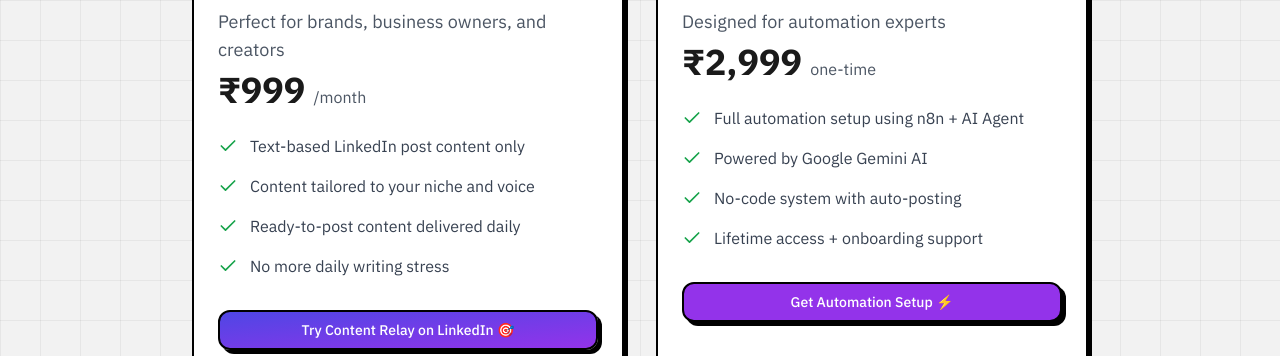
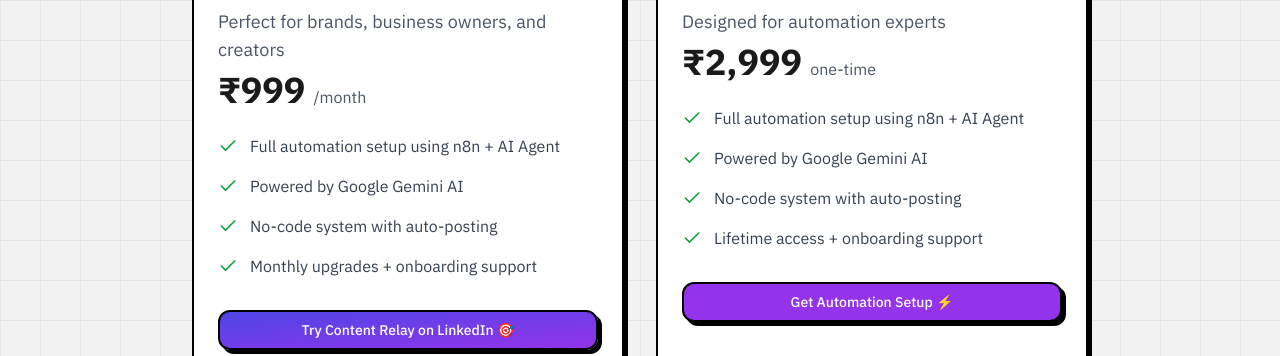
Before and after one commit to muhammedadnanv/ContentRelay, a React (Vite) app: page / in a window 1280 px wide. Shown: the part 5840-6196 px from the top of the page. Built offline with nearby package versions, Linux system fonts and the light colour scheme.

Commit message:
Refactor: Update pricing plan features
Update the features listed for each pricing plan to reflect the differences in access and features.

```diff
--- a/src/components/PricingSection.tsx
+++ b/src/components/PricingSection.tsx
@@ -39,19 +39,19 @@ const PricingSection = () => {
             <div className="space-y-4 mb-8">
               <div className="flex items-start space-x-3">
                 <Check className="h-5 w-5 text-green-600 mt-0.5" />
-                <span className="text-gray-700">Text-based LinkedIn post content only</span>
+                <span className="text-gray-700">Full automation setup using n8n + AI Agent</span>
               </div>
               <div className="flex items-start space-x-3">
                 <Check className="h-5 w-5 text-green-600 mt-0.5" />
-                <span className="text-gray-700">Content tailored to your niche and voice</span>
+                <span className="text-gray-700">Powered by Google Gemini AI</span>
               </div>
               <div className="flex items-start space-x-3">
                 <Check className="h-5 w-5 text-green-600 mt-0.5" />
-                <span className="text-gray-700">Ready-to-post content delivered daily</span>
+                <span className="text-gray-700">No-code system with auto-posting</span>
               </div>
               <div className="flex items-start space-x-3">
                 <Check className="h-5 w-5 text-green-600 mt-0.5" />
-                <span className="text-gray-700">No more daily writing stress</span>
+                <span className="text-gray-700">Monthly upgrades + onboarding support</span>
               </div>
             </div>
             <Button
```
